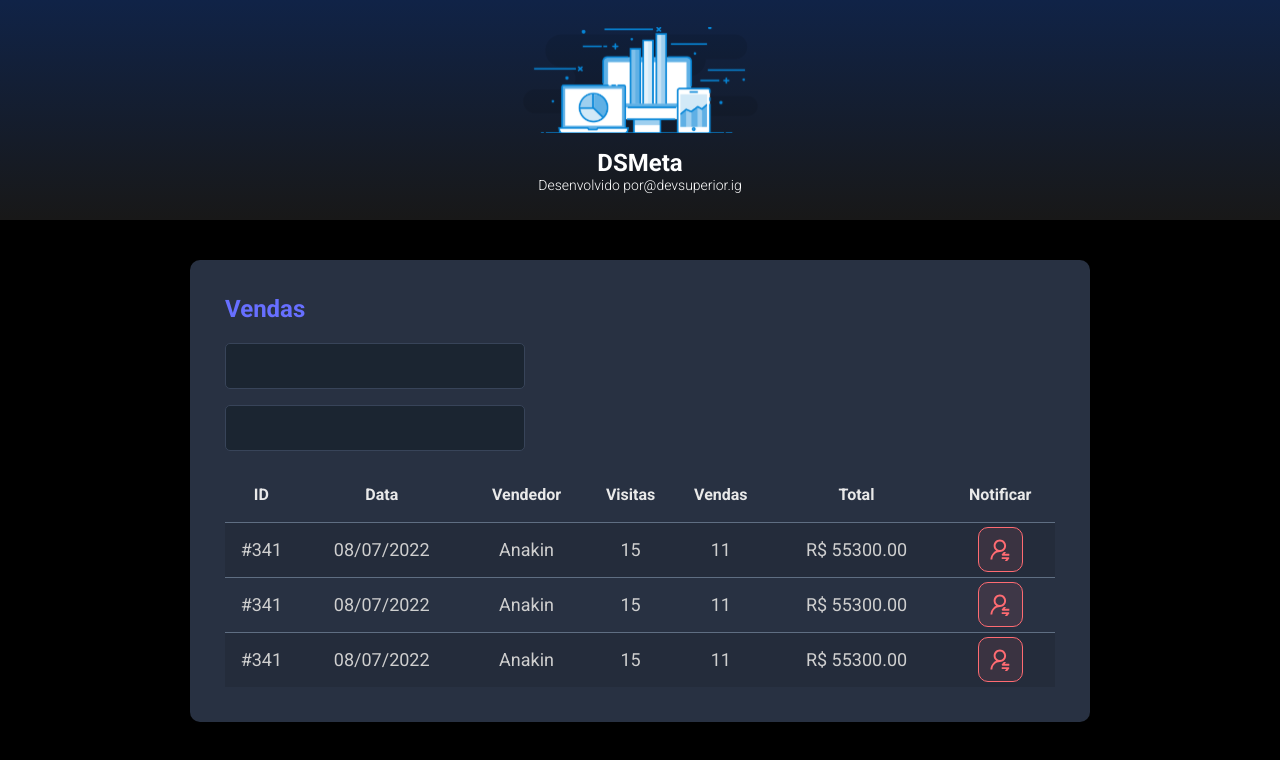
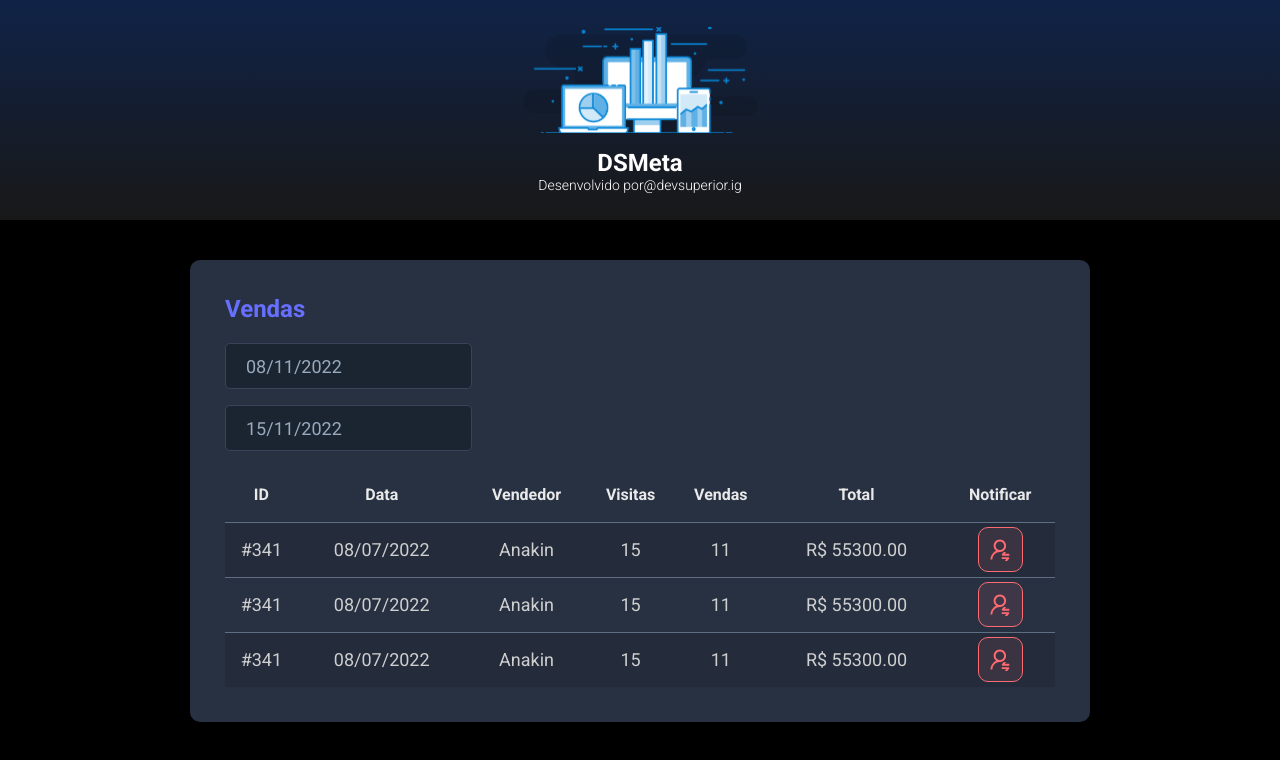
Before and after one commit to JoaoCarlosRosaJunior/spring-web-app, a React (Vite) app in the folder frontend/: page / in a window 1280 px wide. Shown: the top 760 px of the page. Built offline with nearby package versions, Linux system fonts and the light colour scheme.

Commit message:
feat: use state for date in salescard

```diff
--- a/frontend/package.json
+++ b/frontend/package.json
@@ -9,7 +9,9 @@
     "preview": "vite preview"
   },
   "dependencies": {
+    "@types/react-datepicker": "4.4.2",
     "react": "^18.2.0",
+    "react-datepicker": "4.8.0",
     "react-dom": "^18.2.0"
   },
   "devDependencies": {
--- a/frontend/src/App.tsx
+++ b/frontend/src/App.tsx
@@ -17,4 +17,4 @@
   )
 }
 
-export default App
+export default App;
--- a/frontend/src/components/Header/index.tsx
+++ b/frontend/src/components/Header/index.tsx
@@ -16,4 +16,4 @@
     )
 }
 
-export default Header
+export default Header;
--- a/frontend/src/components/NotificationButton/index.tsx
+++ b/frontend/src/components/NotificationButton/index.tsx
@@ -9,4 +9,4 @@
     )
 }
 
-export default NotificationButton
+export default NotificationButton;
--- a/frontend/src/components/SalesCard/index.tsx
+++ b/frontend/src/components/SalesCard/index.tsx
@@ -1,16 +1,35 @@
+import { useState } from "react";
+import DatePicker from "react-datepicker";
+import "react-datepicker/dist/react-datepicker.css";
 import NotificationButton from "../NotificationButton"
 import "./style.css"
 
 function SalesCard() {
+
+    const min = new Date(new Date().setDate(new Date().getDate() - 7));
+    const max = new Date()
+    const [minDate, setMinDate] = useState(min);
+    const [maxDate, setMaxDate] = useState(max);
+
     return (
         <div className="dsmeta-card">
             <h2 className="dsmeta-sales-title">Vendas</h2>
             <div>
                 <div className="dsmeta-form-control-container">
-                    <input className="dsmeta-form-control" type="text" />
+                    <DatePicker
+                        selected={minDate}
+                        onChange={(date: Date) => setMinDate(date)}
+                        className="dsmeta-form-control"
+                        dateFormat="dd/MM/yyyy"
+                    />
                 </div>
                 <div className="dsmeta-form-control-container">
-                    <input className="dsmeta-form-control" type="text" />
+                    <DatePicker
+                        selected={maxDate}
+                        onChange={(date: Date) => setMaxDate(date)}
+                        className="dsmeta-form-control"
+                        dateFormat="dd/MM/yyyy"
+                    />
                 </div>
             </div>
 
@@ -80,4 +99,4 @@
     )
 }
 
-export default SalesCard
+export default SalesCard;
```
Also changed, not shown: 1 other file (tests, documents, lock files or other folders).
